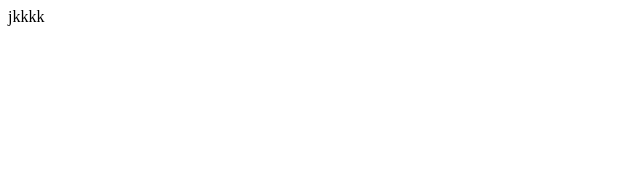
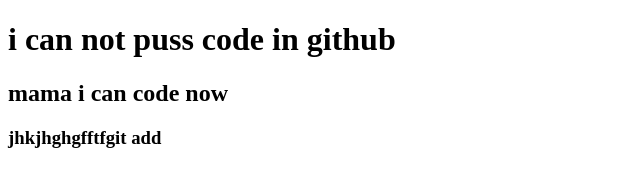
Before and after one commit to hridoy927/my-3rd-repo, a plain HTML site: page index.html in a window 1280 px wide. Shown: the whole page, without its empty margins (0-640 px from the left). Drawn offline with Linux system fonts and the light colour scheme.

Commit message:
added header

```diff
--- a/index.html
+++ b/index.html
@@ -7,6 +7,8 @@
     <title>my 3rd repo</title>
 </head>
 <body>
-   jkkkk
+<h1> i can not puss code in github</h1>
+<h2> mama i can code now</h2>
+<h3>jhkjhghgfftfgit add</h3>
 </body>
 </html>
```
